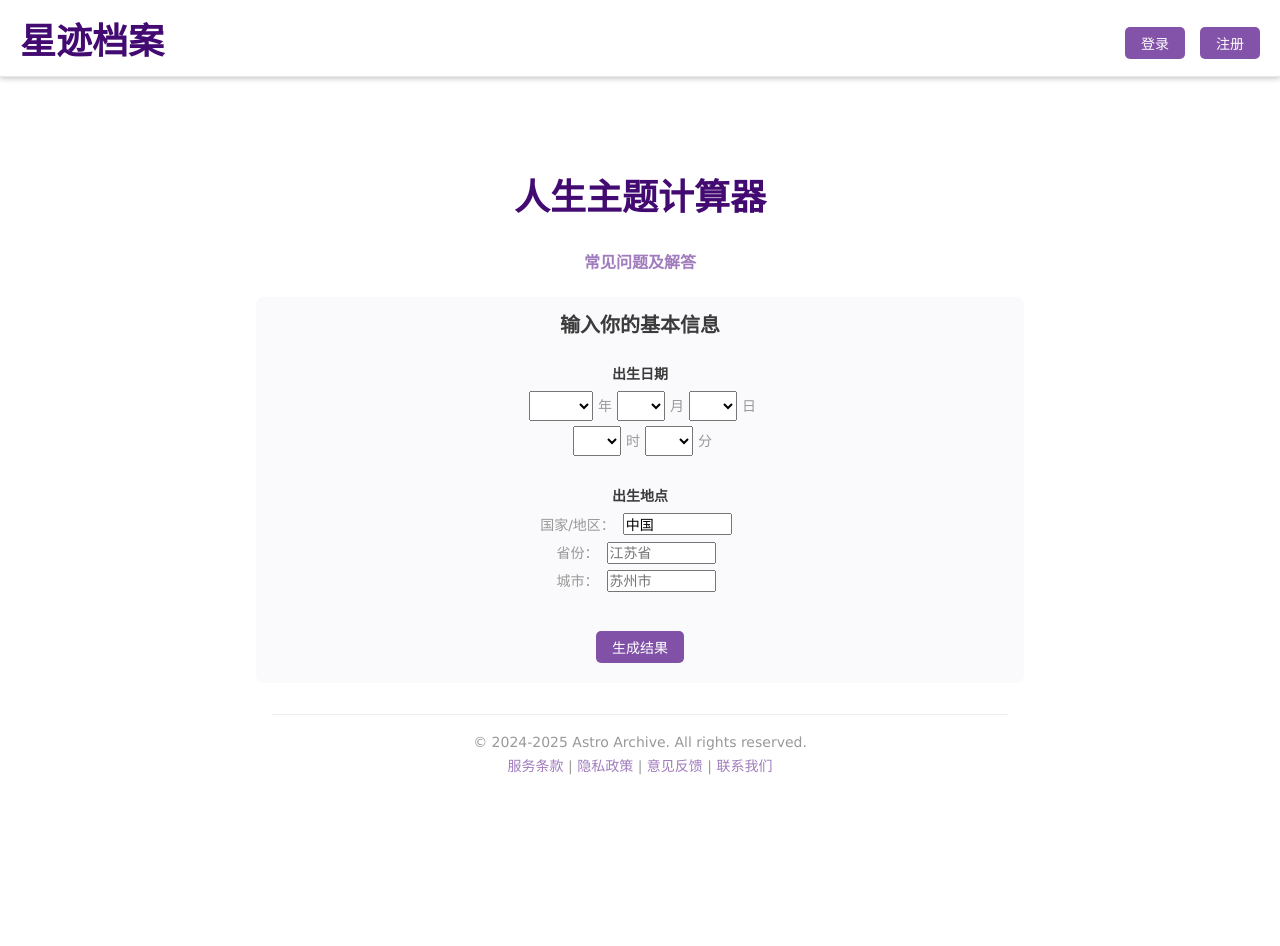
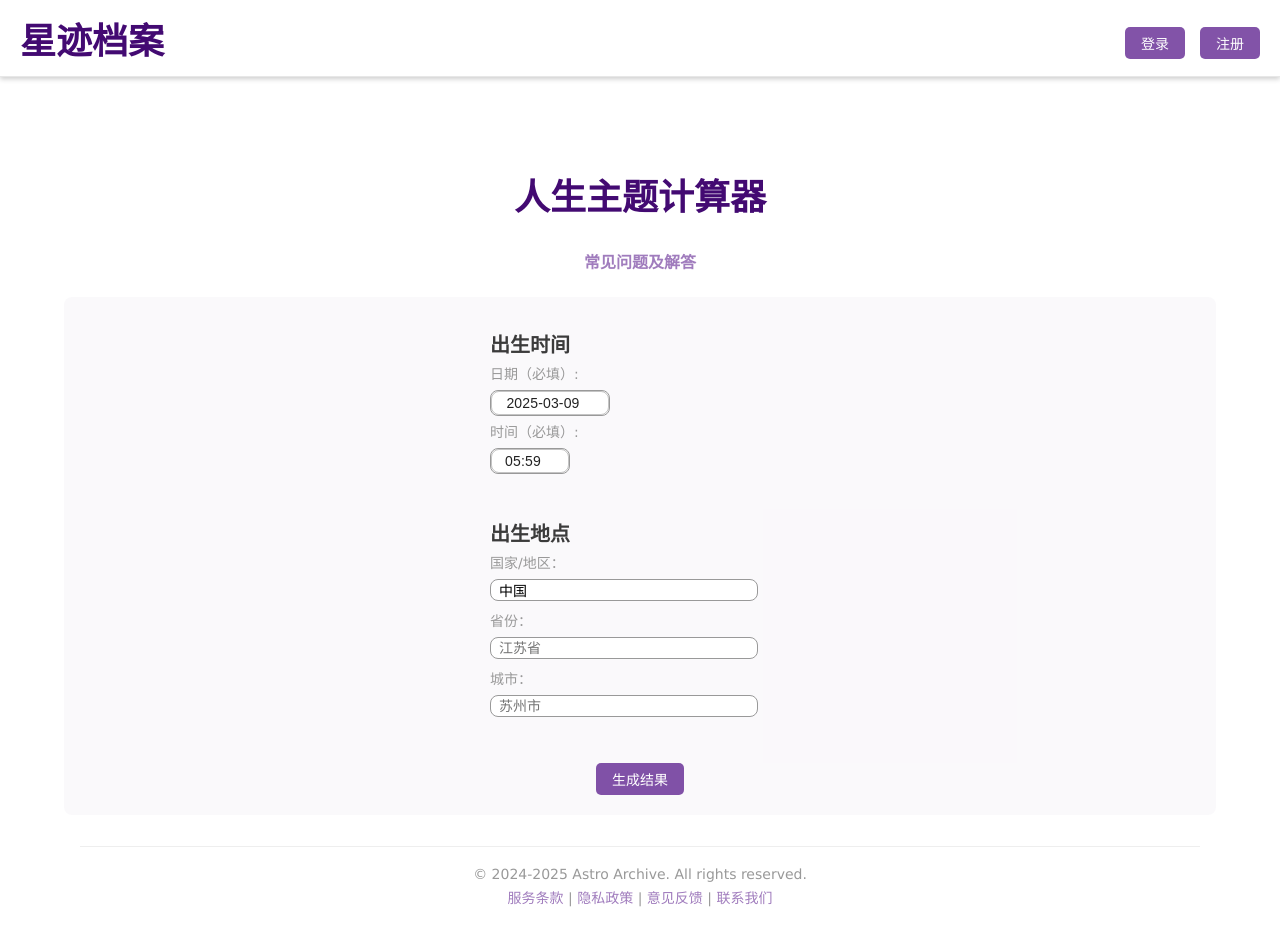
Before and after one commit to Cathy-Jin/astro-frontend, a React (Create React App) app: page / in a window 1280 px wide. Shown: the top 946 px of the page. Before the commit the page ends 866 px from the top, so only its background shows below. Built offline with nearby package versions, Linux system fonts and the light colour scheme; a web font is replaced by a local one.

Commit message:
UI update - Home page and feedback.

```diff
--- a/src/App.css
+++ b/src/App.css
@@ -149,6 +149,7 @@ label {
 
 .auth-row, .profile-row {
   text-align: left;
+  margin-top: 20px;
 }
 
 .profile-row {
@@ -158,15 +159,15 @@ label {
 
 .auth-input, .profile-input {
   border-radius: 8px;
-  width: min(75vw, 300px);
+  width: min(75vw, 250px);
   margin-left: 0;
   margin-right: 0;
   margin-bottom: 8px;
   margin-top: 4px;
-  padding: 2px 4px;
+  padding: 2px 8px;
   box-shadow: none;
   outline: none;
-  border: 0.5px solid #999;
+  border: 1px solid #999;
 }
 
 /* ========== BUTTONS ========== */
@@ -233,13 +234,7 @@ button:hover {
   background-color: rgba(13, 22, 117);
 }
 
-.auth-button {
-  max-width: 200px;
-  width: 100%;
-  box-sizing: border-box;
-}
-
-.profile-button, .profile-button-2 {
+.auth-button, .profile-button, .profile-button-2 {
   margin: 10px;
 }
 
@@ -320,8 +315,8 @@ button:hover {
 .background {
   text-align: left;
   padding: 5px;
-  max-width: 600px;
-  min-width: 20vw;
+  max-width: min(90vw, 600px);
+  min-width: 60vw;
   margin-left: auto;
   margin-right: auto;
 }
@@ -329,8 +324,7 @@ button:hover {
 /* Info Collector */
 .info_collector {
   height: calc(100% - 10px);
-  max-width: min(90vw, 1200px);
-  min-width: 60vw;
+  width: min(90vw, 1200px);
   margin: 0 auto;
   padding: 20px;
   box-sizing: border-box;
@@ -352,7 +346,7 @@ button:hover {
 .result {
   margin-top: 20px;
   text-align: left;
-  max-width: min(90vw, 1200px);
+  width: min(90vw, 1200px);
   /* min-width: 60vw; */
   margin-left: auto;
   margin-right: auto;
@@ -380,13 +374,12 @@ button:hover {
   margin: 0 auto;
   height: calc(100% - 10px);
   background-color: rgba(222, 234, 223, 0.2);
-  max-width: min(90vw, 1200px);
-  min-width: 60vw;
+  width: min(85vw, 1200px);
 }
 
 .user-profile-expansion-item {
-  margin: 10px;
-  width: min(85vw, 1200px);
+  margin-top: 20px;
+  width: min(90vw, 1200px);
   background-color: rgba(222, 234, 223, 0.2);
   margin-left: auto;
   margin-right: auto;
@@ -624,8 +617,11 @@ tr {
 }
 
 .textbox {
-  width: 100%;
+  /* width: 100%; */
+  width: min(75vw, 300px);
   height: 100px;
+  font-family: 'Microsoft YaHei', sans-serif;
+  font-size: 14px;
   overflow: hidden;
   word-wrap: break-word;
   box-sizing: border-box;
--- a/src/components/Home.js
+++ b/src/components/Home.js
@@ -2,6 +2,10 @@ import React, { useState } from "react";
 import NavBar from "./NavBar";
 import Footer from "./Footer";
 import { Link } from "react-router-dom";
+import { LocalizationProvider } from "@mui/x-date-pickers/LocalizationProvider";
+import { AdapterDayjs } from "@mui/x-date-pickers/AdapterDayjs";
+import { DateField, TimeField } from "@mui/x-date-pickers";
+import dayjs from "dayjs";
 
 const Home = () => {
   const currentYear = new Date().getFullYear(); // Get the current year dynamically
@@ -10,8 +14,9 @@ const Home = () => {
   const [loading, setLoading] = useState(false); // Add loading state
   const [isDominantPlanetResultOpen, setIsDominantPlanetResultOpen] =
     useState(false);
-  const [isLifeThemeResultOpen, setIsLifeThemeResultOpen] =
-    useState(false);
+  const [isLifeThemeResultOpen, setIsLifeThemeResultOpen] = useState(false);
+  const [date, setDate] = useState(dayjs());
+  const [time, setTime] = useState(dayjs());
 
   const [formData, setFormData] = useState({
     year: "",
@@ -33,6 +38,29 @@ const Home = () => {
 
   const handleChange = (e) => {
     setFormData({ ...formData, [e.target.name]: e.target.value });
+  };
+
+  const handleDateChange = (date) => {
+    if (date) {
+      setDate(date);
+      setFormData((prevData) => ({
+        ...prevData,
+        year: date.year(),
+        month: date.month() + 1, // Month is 0-indexed in dayjs
+        day: date.date(),
+      }));
+    }
+  };
+
+  const handleTimeChange = (time) => {
+    if (time) {
+      setTime(time);
+      setFormData((prevData) => ({
+        ...prevData,
+        hour: time.hour(),
+        minute: time.minute(),
+      }));
+    }
   };
 
   const toggleDominantPlanetResultCollapse = () => {
@@ -99,25 +127,15 @@ const Home = () => {
           </h4>
           {isExpanded && (
             <p>
-              <b>什么是人生主题？</b>
-              <br />
-              相信许多占星爱好者都知道，星盘由三个基本元素组成：星座、宫位和行星。这三者的独特排列形成了占星学中的一种整体性，而每个元素都可以看作是占星符号的十二个规则的表现形式。这十二个规则之间的互动可以通过行星的位置、它们所在的宫位以及行星之间的相位（即相互关系）来体现。
-              <br />
-              举个例子，下述皆说明了7与10的交替作用：土星落在天秤座；土星落在七宫；金星落在魔羯座；金星落在十宫；金星与土星的所有相位；七宫所在行星与十宫所在行星的所有相位；以及天秤座所在行星与魔羯座所在行星的所有相位。
-              <br />
-              史蒂芬·阿若优（Stephen
-              Arroyo）在他的《生命的轨迹》中说道：“一个人的本命盘若是有某种类型的交替法则以三种或多种情况呈现出来，那么这股动力就会构成所谓的生命重要主题。”
-              <br />
-              <br />
               <b>如何使用这个网站？</b>
               <br />
-              如果你是一名现代占星爱好者，这个网站可以快速总结出占星规则之间的互动及其出现频率（由高到低），帮助你更轻松地解读星盘。
+              如果你是一名现代占星爱好者，这个网站可以快速排盘，并总结出重点行星与互动能量，帮助你更轻松地解读星盘。
               如果你对自我认知感兴趣，这个网站可以提供一个新的视角，帮助你更深入地理解自身的能量和潜能。
               <br />
               <br />
               <b>是否支持夏令时？</b>
               <br />
-              支持，且支持自动换算。
+              支持，且会自动换算，无需特别标注。
               <br />
               <br />
               <b>出生地如果在中国以外怎么办？</b>
@@ -125,7 +143,7 @@ const Home = () => {
               网站支持外国出生地查询，且支持英文。只需将国家/地区一栏的中国改成出生地的国家/地区即可。
               <br />
               <br />
-              <b>计算结果出现了好多主题，应该怎么看呢？</b>
+              <b>计算结果出现了好多人生主题，应该怎么看呢？</b>
               <br />
               计算结果是按照主题在星盘上出现的频率由高到低排的。理论上，出现频率越高的主题越重要。
               <br />
@@ -143,88 +161,79 @@ const Home = () => {
         </div>
         <br />
         <div className="info_collector">
-          <form onSubmit={handleSubmit}>
-            <div className="info_collector_header">
+          <form className="profile-form" onSubmit={handleSubmit}>
+            <div className="profile-row">
               <h3>
-                <b>输入你的基本信息</b>
+                <b>出生时间</b>
               </h3>
+              <p>
+                日期（必填）:
+                <br />
+                <LocalizationProvider dateAdapter={AdapterDayjs}>
+                  <DateField
+                    defaultValue={dayjs("1970-03-31")}
+                    format="YYYY-MM-DD"
+                    value={date}
+                    onChange={handleDateChange}
+                    sx={{
+                      width: "120px",
+                      margin: "4px 0",
+                      "& .MuiOutlinedInput-root": {
+                        borderRadius: "8px",
+                        border: "0.5px solid #999",
+                        boxShadow: "none",
+                        outline: "none",
+                        backgroundColor: "#fff",
+                      },
+                      "& .MuiInputBase-input": {
+                        fontSize: "14px",
+                        fontFamily: "Microsoft YaHei, sans-serif",
+                        textAlign: "center",
+                        padding: "2px 8px"
+                      },
+                    }}
+                  />
+                </LocalizationProvider>
+                <br />
+                时间（必填）:
+                <br />
+                <LocalizationProvider dateAdapter={AdapterDayjs}>
+                  <TimeField
+                    defaultValue={dayjs("1970-03-31T23:59")}
+                    format="HH:mm"
+                    value={time}
+                    onChange={handleTimeChange}
+                    sx={{
+                      width: "80px",
+                      margin: "4px 0",
+                      "& .MuiOutlinedInput-root": {
+                        borderRadius: "8px",
+                        border: "0.5px solid #999",
+                        boxShadow: "none",
+                        outline: "none",
+                        backgroundColor: "#fff",
+                      },
+                      "& .MuiInputBase-input": {
+                        fontSize: "14px",
+                        fontFamily: "Microsoft YaHei, sans-serif",
+                        textAlign: "center",
+                        padding: "2px 8px",
+                      },
+                    }}
+                  />
+                </LocalizationProvider>
+              </p>
+              {/* <br />
+                          <input type="checkbox" checked={formData.isDst} onChange={handleDSTChange} />是否是夏令时 */}
             </div>
-            <div className="birth-time-row">
+            <div className="profile-row">
+              <h3>
+                <b>出生地点</b>
+              </h3>
               <p>
-                <b>出生日期</b>
-                <br />
-                <select
-                  name="year"
-                  value={formData.year}
-                  onChange={handleChange}
-                >
-                  <option value=""></option>
-                  {years.map((year) => (
-                    <option key={year} value={year}>
-                      {year}
-                    </option>
-                  ))}
-                </select>
-                年
-                <select
-                  name="month"
-                  value={formData.month}
-                  onChange={handleChange}
-                >
-                  <option value=""></option>
-                  {months.map((month) => (
-                    <option key={month} value={month}>
-                      {month}
-                    </option>
-                  ))}
-                </select>
-                月
-                <select name="day" value={formData.day} onChange={handleChange}>
-                  <option value=""></option>
-                  {days.map((day) => (
-                    <option key={day} value={day}>
-                      {day}
-                    </option>
-                  ))}
-                </select>
-                日
-                <br />
-                <select
-                  name="hour"
-                  value={formData.hour}
-                  onChange={handleChange}
-                >
-                  <option value=""></option>
-                  {hours.map((hour) => (
-                    <option key={hour} value={hour}>
-                      {hour}
-                    </option>
-                  ))}
-                </select>
-                时
-                <select
-                  name="minute"
-                  value={formData.minute}
-                  onChange={handleChange}
-                >
-                  <option value=""></option>
-                  {minutes.map((minute) => (
-                    <option key={minute} value={minute}>
-                      {minute}
-                    </option>
-                  ))}
-                </select>
-                分
-                {/* <br />
-              <input type="checkbox" checked={formData.isDst} onChange={handleDSTChange} />是否是夏令时 */}
-              </p>
-            </div>
-            <div className="birth-location-row">
-              <p>
-                <b>出生地点</b>
-                <br />
                 国家/地区：
                 <input
+                  className="profile-input"
                   type="text"
                   name="country"
                   size="10"
@@ -235,6 +244,7 @@ const Home = () => {
                 <br />
                 省份：
                 <input
+                  className="profile-input"
                   type="text"
                   name="state"
                   size="10"
@@ -245,6 +255,7 @@ const Home = () => {
                 <br />
                 城市：
                 <input
+                  className="profile-input"
                   type="text"
                   name="city"
                   size="10"
@@ -254,7 +265,9 @@ const Home = () => {
                 />
               </p>
             </div>
-            <button type="submit" disabled={isDisabled}>生成结果</button>
+            <button type="submit" disabled={isDisabled}>
+              生成结果
+            </button>
           </form>
         </div>
         {loading && (
@@ -381,20 +394,19 @@ function renderThemes(
           </h2>
           <div className="report_item_summary">
             <p>
-              <b>
-                如果你需要更细致更个性化的解读，请<Link to="/signin">登录</Link>或<Link to="/signup">注册</Link>
-                并创建你的档案。
-              </b>
-            </p>
-            <p>
               在本命盘上出现三次及以上的占星规则的组合，就是人生主题。人生主题可以帮助认识自我以及指明成长的方向。计算结果按照能量出现的次数
               <b>从高到低</b>
               排列。对本命盘的进一步分析应结合太阳、月亮、上升点等其他因素综合判断。
             </p>
+            <p>
+              <b>
+                如果你需要更细致更个性化的解读，请<Link to="/signin">登录</Link>
+                或<Link to="/signup">注册</Link>
+                并创建你的档案。
+              </b>
+            </p>
           </div>
-          <div>
-            {isLifeThemeResultOpen && renderThemesContent(themes)}
-          </div>
+          <div>{isLifeThemeResultOpen && renderThemesContent(themes)}</div>
         </div>
       </>
     );
@@ -491,15 +503,16 @@ function renderPlanetaryFocalizers(
           <div className="report_item_summary">
             <p>
               重点行星是本命盘中能量强大的行星，对全局有较为突出的影响。对本命盘的进一步分析应结合太阳、月亮、上升点等其他因素综合判断。
-              <br /><b>
-                更多详情，请<Link to="/signin">登录</Link>或<Link to="/signup">注册</Link>
+              <br />
+              <b>
+                更多详情，请<Link to="/signin">登录</Link>或
+                <Link to="/signup">注册</Link>
                 并创建你的档案。
               </b>
             </p>
           </div>
           <div>
-            {isDominantPlanetResultOpen &&
-              renderFocalizersContent(focalizers)}
+            {isDominantPlanetResultOpen && renderFocalizersContent(focalizers)}
           </div>
         </div>
       </>
--- a/src/components/profile/CreateProfile.js
+++ b/src/components/profile/CreateProfile.js
@@ -123,9 +123,9 @@ const CreateProfile = () => {
               /></p>
             </div>
             <div className="profile-row">
-              <h3>出生时间</h3>
+              <h3><b>出生时间</b></h3>
               <p>
-                日期:
+                日期（必填）:
                 <br />
                 <LocalizationProvider dateAdapter={AdapterDayjs}>
                   <DateField
@@ -134,19 +134,21 @@ const CreateProfile = () => {
                     value={date}
                     onChange={handleDateChange}
                     sx={{
-                      width: "105px",
+                      width: "120px",
                       margin: "4px 0",
                       "& .MuiOutlinedInput-root": {
                         borderRadius: "8px",
                         border: "0.5px solid #999",
                         boxShadow: "none",
                         outline: "none",
+                        backgroundColor: "#fff",
                       },
                       "& .MuiInputBase-input": {
                         fontSize: "14px",
                         fontFamily: "Microsoft YaHei, sans-serif",
                         textAlign: "center",
-                        padding: "2px 4px",
+                        padding: "2px 8px",
+                        background: "none"
                       },
                     }}
                   />
@@ -161,19 +163,20 @@ const CreateProfile = () => {
                     value={time}
                     onChange={handleTimeChange}
                     sx={{
-                      width: "60px",
+                      width: "80px",
                       margin: "4px 0",
                       "& .MuiOutlinedInput-root": {
                         borderRadius: "8px",
                         border: "0.5px solid #999",
                         boxShadow: "none",
                         outline: "none",
+                        backgroundColor: "#fff",
                       },
                       "& .MuiInputBase-input": {
                         fontSize: "14px",
                         fontFamily: "Microsoft YaHei, sans-serif",
                         textAlign: "center",
-                        padding: "2px 4px",
+                        padding: "2px 8px",
                       },
                     }}
                   />
@@ -183,7 +186,7 @@ const CreateProfile = () => {
               <input type="checkbox" checked={formData.isDst} onChange={handleDSTChange} />是否是夏令时 */}
             </div>
             <div className="profile-row">
-              <h3>出生地点</h3>
+              <h3><b>出生地点</b></h3>
               <p>
                 国家/地区：
                 <input className="profile-input"
```
Also changed, not shown: src/components/Feedback.js (+17 -17 lines).
